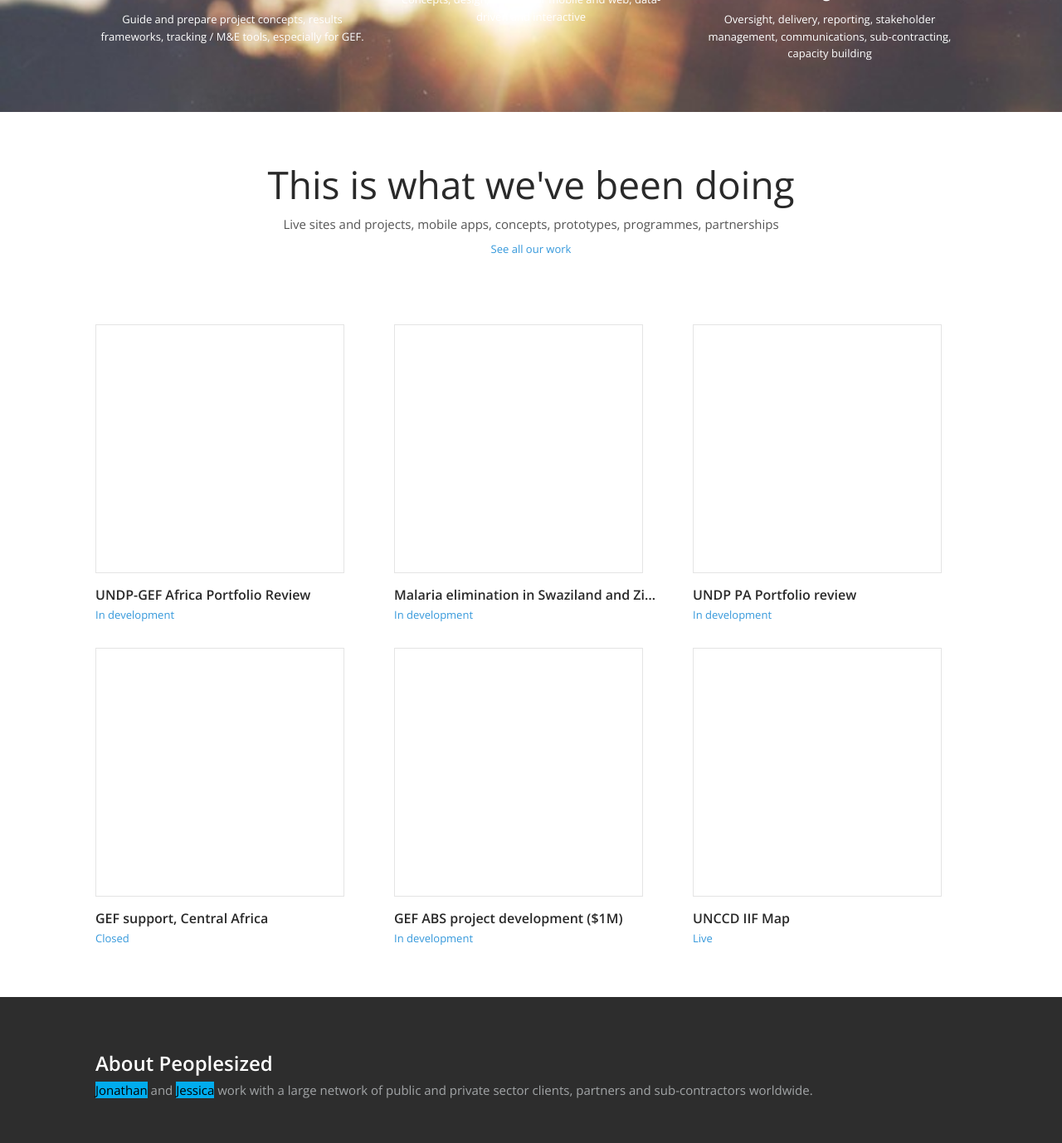
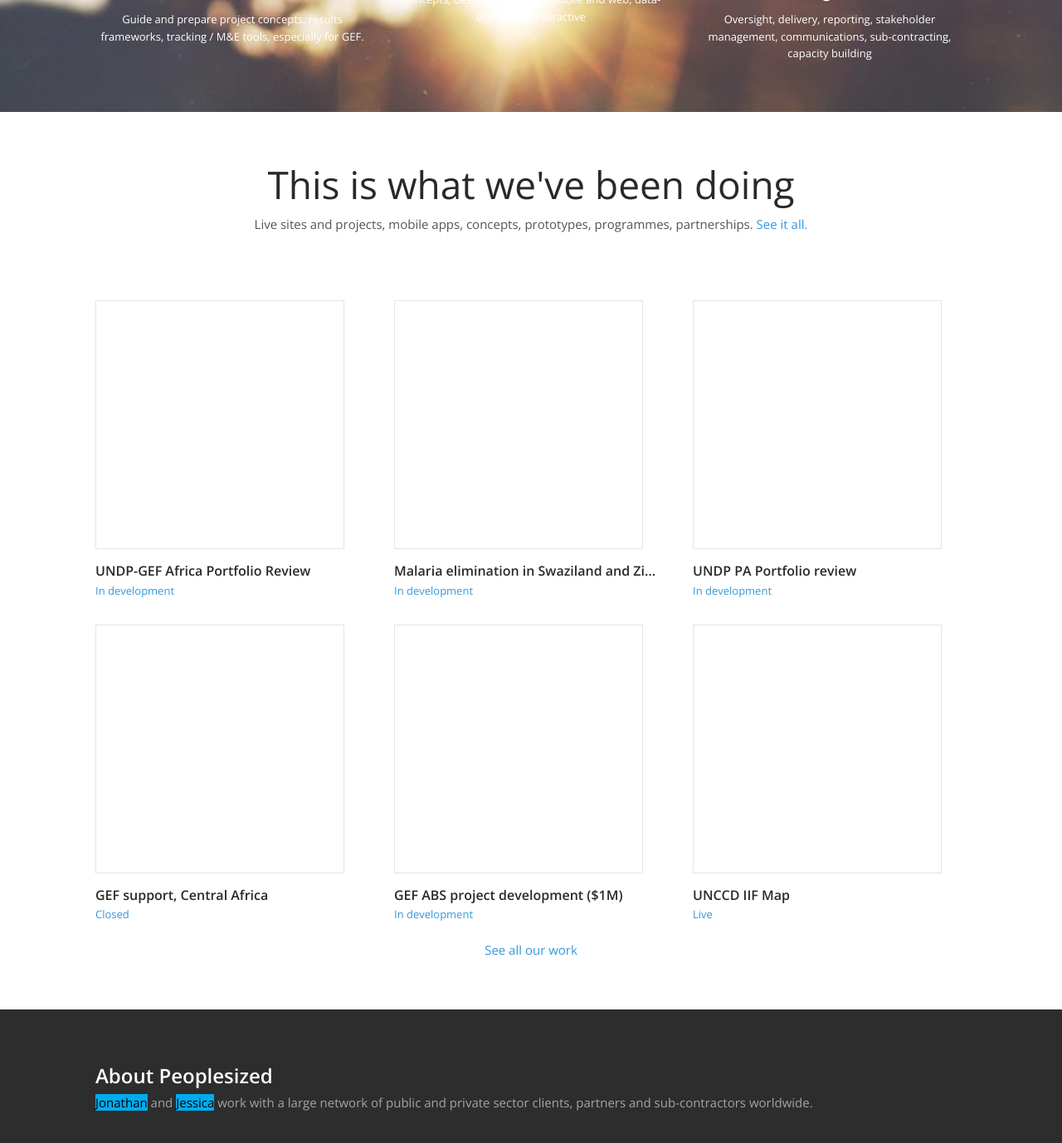
Before and after one commit to Peoplesized/peoplesizedcom, a Jekyll site: the page built from index.html, in a window 1280 px wide and 1400 px high, scrolled down 498 px. Shown: the top 1378 px of the window at 83% size. Built offline with Jekyll 4.4.1, drawn with Linux system fonts in a browser that asks for light colours; nearby versions of some CDN libraries.

Commit message:
added 'see all' link to bottom

```diff
--- a/_includes/partials/portfolio_partial.html
+++ b/_includes/partials/portfolio_partial.html
@@ -3,14 +3,21 @@
     <div class='section-content'>
       <header class='content-header section-header text-center'>
         <h1 class='portfolio'>This is what we've been doing</h1>
-        <p class='lead'>Live sites and projects, mobile apps, concepts, prototypes, programmes, partnerships</p>
-        <a href="/portfolio">See all our work</a>
+        <p class='lead'>
+          Live sites and projects, mobile apps, concepts, prototypes, programmes, partnerships. <a href="/portfolio">See it all.</a>
+        </p>
+
       </header>
       <div class="projects row">
         {% for post in site.posts limit:6 %}
           {% include partials/portfolio_entry.html %}
         {% endfor %}
       </div>
+      <header class='text-center'>
+        <p class="lead">
+          <a href="/portfolio">See all our work</a>
+        </p>
+      </header>
     </div>
   </div>
 </section>
```
